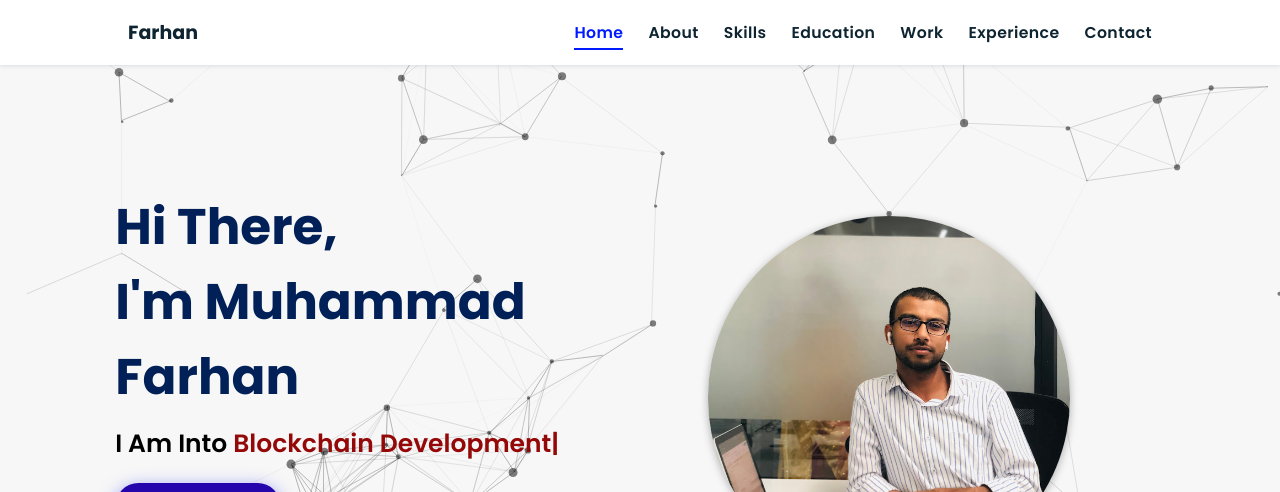
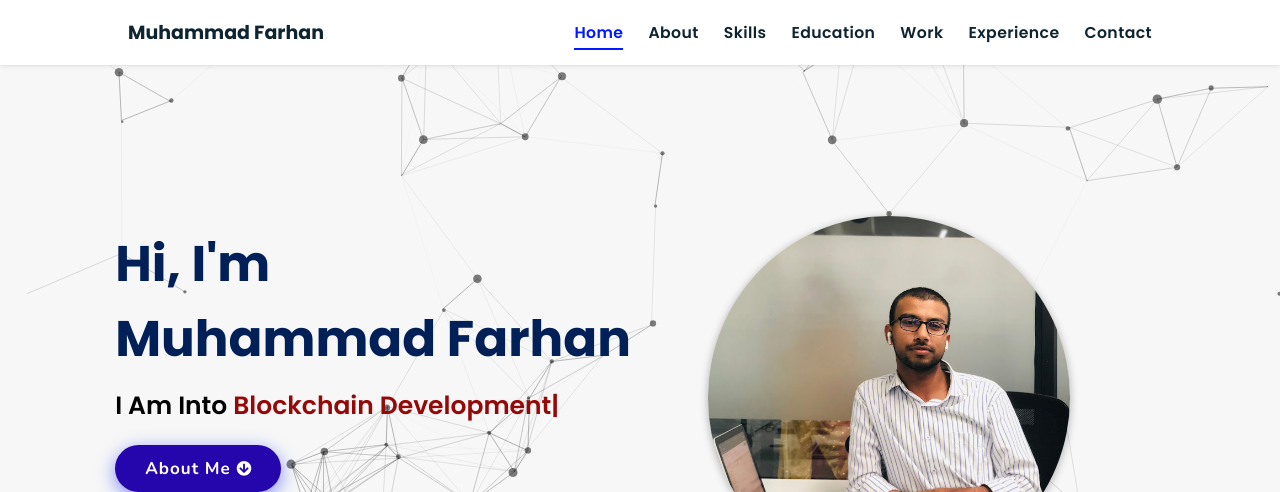
Before and after one commit to farhanlatheefkt/portfolio, a plain HTML site: page index.html in a window 1280 px wide. Shown: the top 492 px of the page. Drawn offline with nearby package versions, Linux system fonts and the light colour scheme.

Commit message:
Salutations edited

```diff
--- a/index.html
+++ b/index.html
@@ -17,7 +17,7 @@
 
 <!-- navbar starts -->
 <header>
-        <a href="/" class="logo">Farhan</a>
+        <a href="/" class="logo">Muhammad Farhan</a>
 
         <div id="menu" class="fas fa-bars"></div>
         <nav class="navbar">
@@ -70,7 +70,7 @@
     <div id="particles-js"></div>
 
     <div class="content">
-    <h2>Hi There,<br/> I'm Muhammad Farhan</h2>
+    <h2>Hi, I'm <br/>Muhammad Farhan</h2>
     <p>i am into <span class="typing-text"></span></p>
     <a href="#about" class="btn"><span>About Me</span>
       <i class="fas fa-arrow-circle-down"></i>
```
